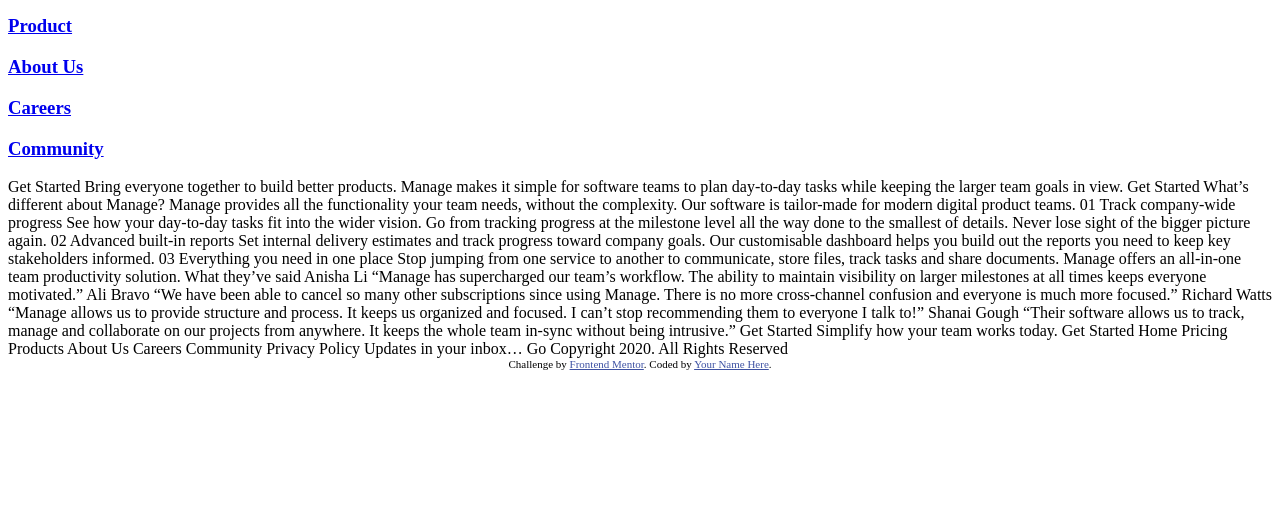
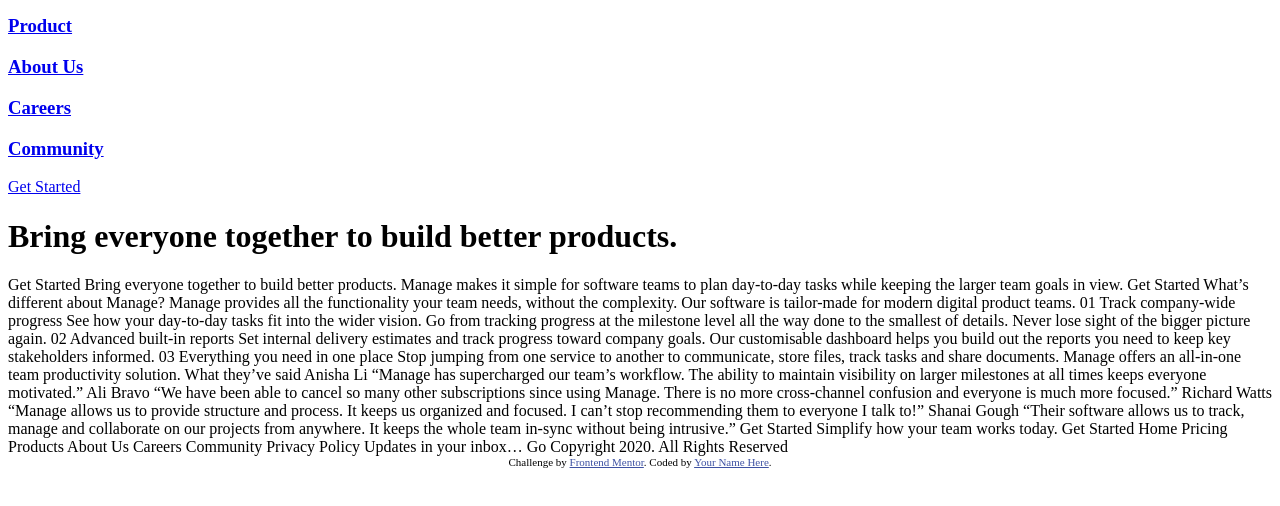
Before and after one commit to wkmateusr/ManageLandingPage, a plain HTML site: page index.html in a window 1280 px wide. Shown: the part 80-586 px from the top of the page. Drawn offline with Linux system fonts and the light colour scheme.

Commit message:
index add #2

```diff
--- a/index.html
+++ b/index.html
@@ -2,7 +2,7 @@
 <html lang="en">
 <head>
   <meta charset="UTF-8">
-  <meta name="viewport" content="width=device-width, initial-scale=1.0"> <!-- displays site properly based on user's device -->
+  <meta name="viewport" content="width=device-width, initial-scale=1.0">
 
   <link rel="icon" type="image/png" sizes="32x32" href="./images/favicon-32x32.png">
 
@@ -24,8 +24,15 @@
     <a href="#"><h3>Careers</h3></a>
     <a href="#"><h3>Community</h3></a>
   </nav>
+  <div class="btn">
+    <a href="#">Get Started</a>
+  </div>
 </header>
-
+  <div id="container">
+    <div class="landing">
+      <h1>Bring everyone together to build better products.</h1>
+    </div>
+  </div>
 
 
 
```
